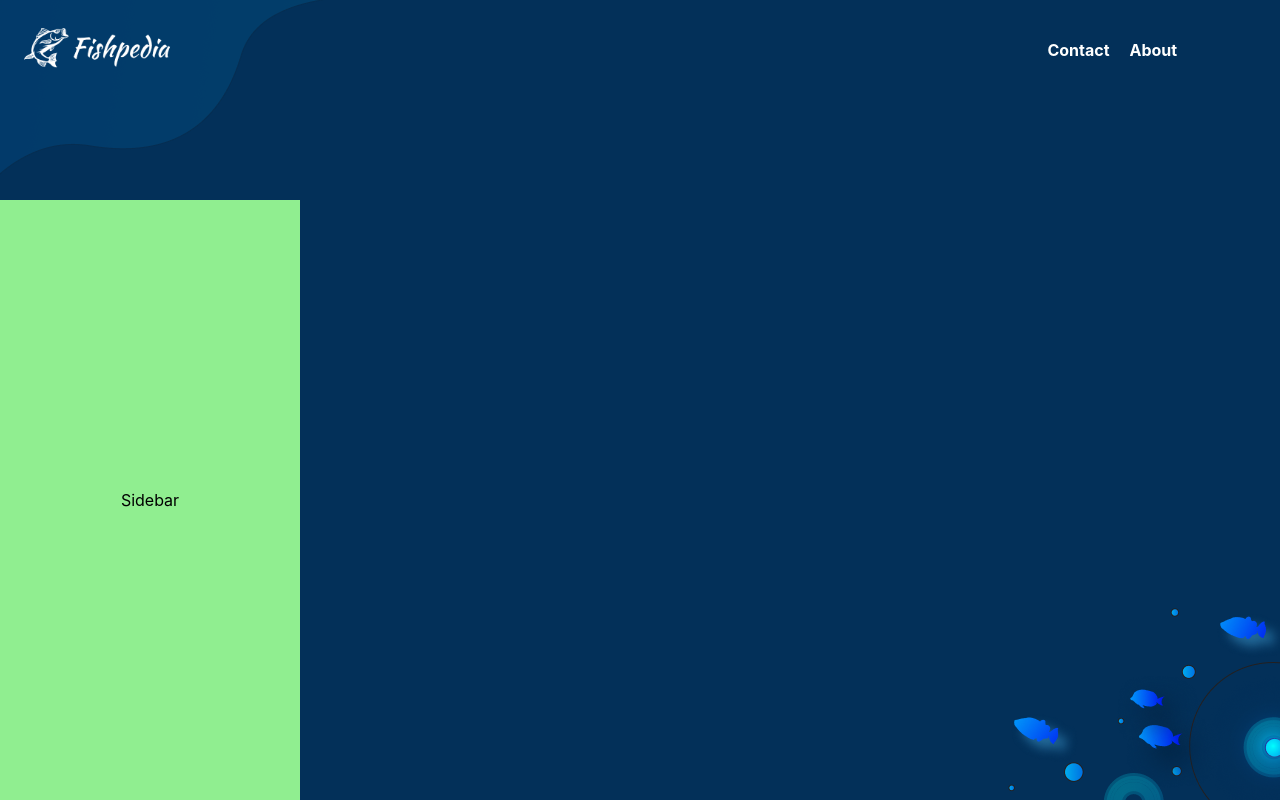
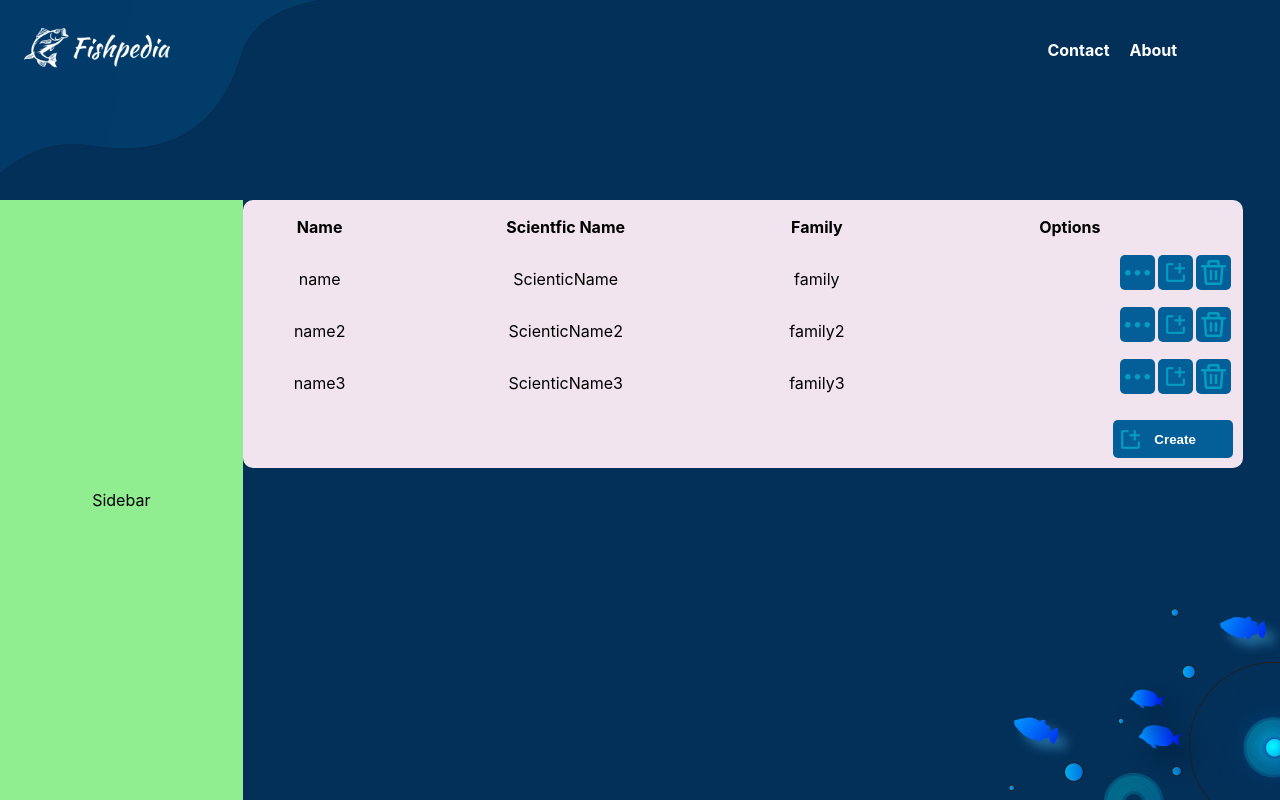
Before and after one commit to fidelChoqueDev/fishpedia-admin, a React (Create React App) app: page /fish in a window 1280 px wide. Built offline with nearby package versions, Linux system fonts and the light colour scheme.

Commit message:
feat: creating crud-fishes page

```diff
--- a/src/index.js
+++ b/src/index.js
@@ -4,6 +4,7 @@ import { BrowserRouter, Route, Routes } from "react-router-dom";
 import "./index.css";
 import { Footer, Header, Sidebar } from "./layouts";
 import { About, Contact, Home } from "./pages";
+import CrudFish from "./pages/CrudFish/CrudFish";
 import reportWebVitals from "./reportWebVitals";
 
 const root = ReactDOM.createRoot(document.getElementById("root"));
@@ -17,7 +18,8 @@ root.render(
           <Routes>
             <Route path="/" element={<Home />} />
             <Route path="/about" element={<About />} />
-            <Route path="contact" element={<Contact />} />
+            <Route path="/contact" element={<Contact />} />
+            <Route path="/fish" element={<CrudFish/>} />
           </Routes>
         </div>
       </div>
--- /dev/null
+++ b/src/pages/CrudFish/CrudFish.css
@@ -0,0 +1,71 @@
+.crud-container {
+  width: 100%;
+  /*display: flex;
+  align-items: center;
+  justify-content: center;*/
+}
+
+.crud-card {
+  background-color: #F1E4EE;
+  width: 1000px;
+  display: flex;
+  align-items: center;
+  justify-content: center;
+  flex-direction: column;
+  border-radius: 10px;
+}
+
+.crud-table {
+  width: 100%;
+}
+
+.crud-table > thead {
+  height: 50px;
+  width: 100%;
+}
+
+.crud-table > tbody > * {
+  text-align: center;
+  height: 50px;
+}
+
+.curd-option {
+  display: flex;
+  justify-content: flex-end;
+  gap: 3px;
+  padding-right: 10px;
+}
+
+.options-button, .create-button{
+  display: flex;
+  align-items: center;
+  justify-items: center;
+  border-radius: 5px;
+  background-color: #045f98;
+  padding: 5px;
+  cursor: pointer;
+}
+
+.options-button > img {
+  width: 25px;
+  height: auto;
+}
+
+.create-button {
+  color: white;
+  align-self: flex-end;
+  margin: 10px;
+  width: 120px;
+  height: 38px;
+  display: flex;
+}
+
+.create-button > img {
+  width: 25px;
+  height: auto;
+}
+
+.create-button > h4 {
+  width: 100%;
+  margin-right: 20px;
+}
--- /dev/null
+++ b/src/pages/CrudFish/CrudFish.jsx
@@ -0,0 +1,71 @@
+import React from 'react'
+import DeleteIcon from '../../assets/icon/🦆 icon _delete_.png'
+import CreateIcon from '../../assets/icon/🦆 icon _create_.png'
+import ReadMoreIcon from '../../assets/icon/read-more.png'
+import './CrudFish.css'
+
+const mockData = [
+  {
+    name: 'name',
+    scienticName: 'ScienticName',
+    family: 'family'
+  },
+  {
+    name: 'name2',
+    scienticName: 'ScienticName2',
+    family: 'family2'
+  },
+  {
+    name: 'name3',
+    scienticName: 'ScienticName3',
+    family: 'family3'
+  },
+]
+
+const CrudFish = () => {
+  return (
+    <div className='crud-container'>
+      <div className='crud-card'>
+        <table className='crud-table'>
+          <thead>
+            <tr>
+              <th>Name</th>
+              <th>Scientfic Name</th>
+              <th>Family</th>
+              <th>Options</th>
+            </tr>
+          </thead>
+
+          <tbody>
+            {
+              mockData.map(({name, scienticName, family}) =>
+                <tr>
+                  <td>{name}</td>
+                  <td>{scienticName}</td>
+                  <td>{family}</td>
+                  <td className='curd-option'>
+                    <button className='options-button'>
+                      <img src={ReadMoreIcon} alt="read-more-icon" />
+                    </button>
+                    <button className='options-button'>
+                      <img src={CreateIcon} alt="create-icon" />
+                    </button>
+                    <button className='options-button'>
+                      <img src={DeleteIcon} alt="delete-icon" />
+                    </button>
+                  </td>
+                </tr>
+              )
+            }
+          </tbody>
+        </table>
+        <button className='create-button'>
+          <img src={CreateIcon} alt="create-icon" />
+          <h4>Create</h4>
+        </button>
+      </div>
+    </div>
+  )
+}
+
+export default CrudFish
```
